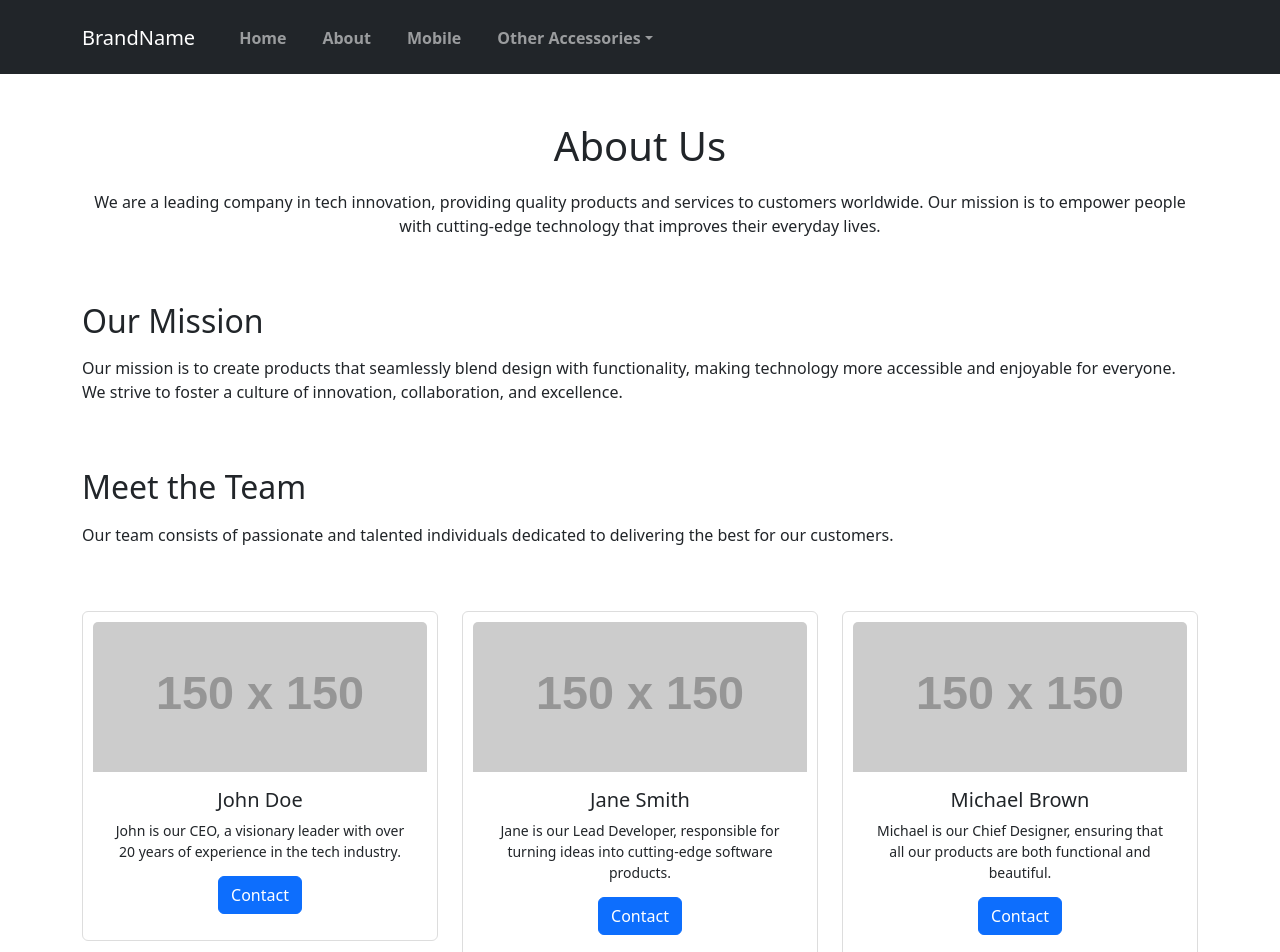
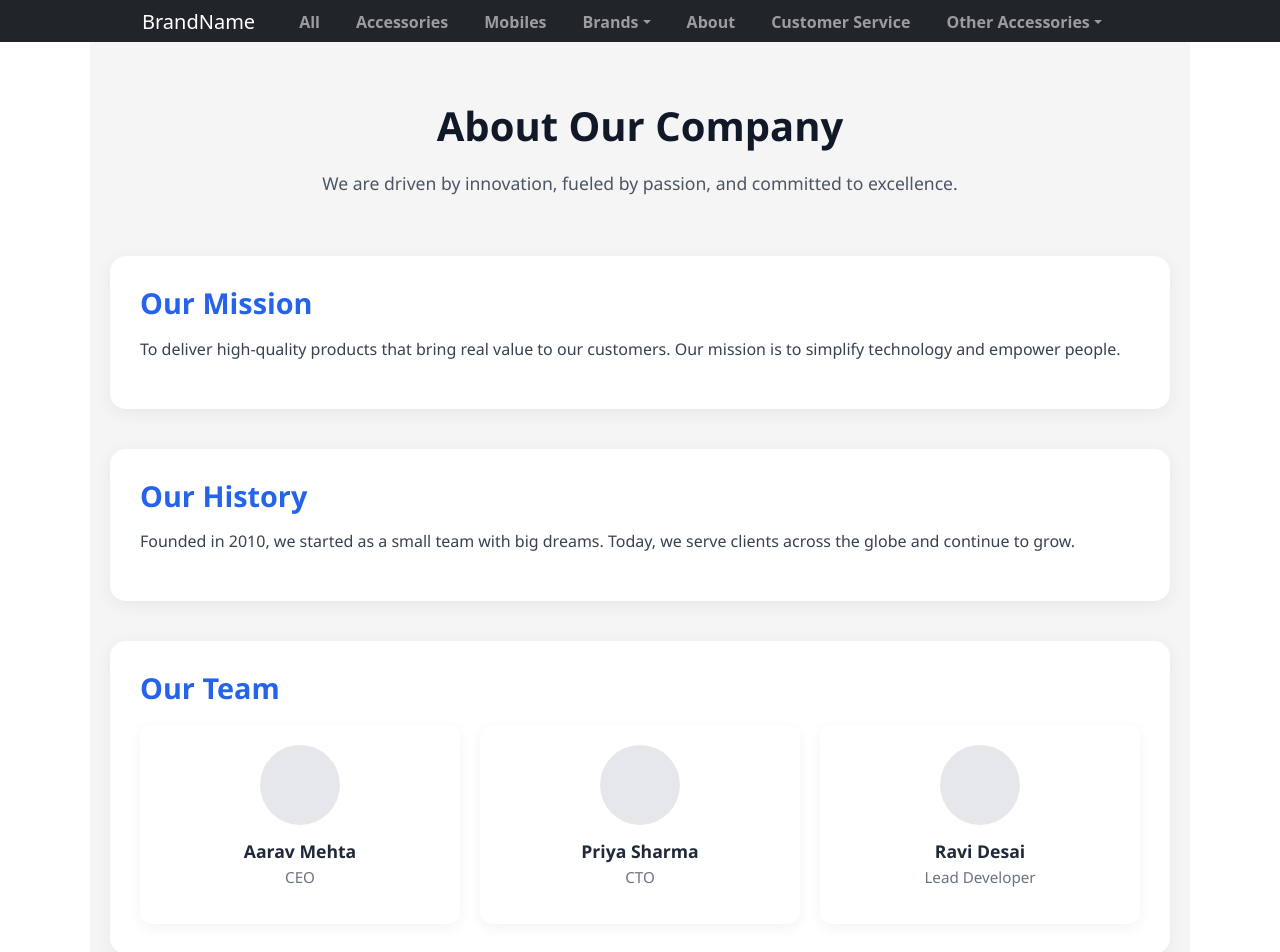
Before and after one commit to raj-tech06/Mobile_shop_by_reactjs, a React (Vite) app: page /about in a window 1280 px wide. Shown: the part 60-1012 px from the top of the page. Built offline with nearby package versions, Linux system fonts and the light colour scheme.

Commit message:
more nav items added

```diff
--- a/package.json
+++ b/package.json
@@ -12,6 +12,7 @@
   "dependencies": {
     "antd": "^5.24.5",
     "bootstrap": "^5.3.3",
+    "framer-motion": "^12.6.3",
     "react": "^19.0.0",
     "react-bootstrap": "^2.10.9",
     "react-dom": "^19.0.0",
--- a/src/App.jsx
+++ b/src/App.jsx
@@ -7,6 +7,8 @@ import Home from "./pages/Home";
 import About from './pages/about';
 import Mobile from './pages/mobile';
 import AddCartPage from './pages/AddcardPage';
+import AccessoriesPage from './pages/Accessories';
+import CustomerServicePage from './pages/CustomerService';
 
 function App() {
   return (
@@ -20,6 +22,8 @@ function App() {
           <Route path="home" element={<Home />} />
           <Route path="about" element={<About />} />
           <Route path="mobile" element={<Mobile />} />
+          <Route path='accessories' element={<AccessoriesPage />}/>.
+          <Route path='customer-service' element={<CustomerServicePage />}/>
           <Route path='cart' element={<AddCartPage />}/>
           </Route>
         </Routes>
--- a/src/comanComponent/Topbar.jsx
+++ b/src/comanComponent/Topbar.jsx
@@ -6,10 +6,10 @@ import { IoIosLogOut } from 'react-icons/io';
 import { LuScanSearch } from 'react-icons/lu';
 import 'bootstrap/dist/css/bootstrap.min.css';
 import { Link } from 'react-router-dom';
-import { useCart } from '../pages/CartContext'; // Add this line to access cart
+import { useCart } from '../pages/CartContext';
 
 const TopBar = () => {
-  const { cartItems } = useCart(); // Use cart context
+  const { cartItems } = useCart();
 
   return (
     <div id="top-bar-wrapper" className="bg-dark text-white py-2">
--- a/src/comanComponent/Topnav.jsx
+++ b/src/comanComponent/Topnav.jsx
@@ -43,21 +43,36 @@ import { Link } from 'react-router-dom';
 const NavBar = () => {
   return (
     <>
-      <Navbar bg="dark" variant="dark" expand="lg" className="py-3">
+      <Navbar bg="dark" variant="dark" expand="lg" className="py-0" id="navcolor">
         <Container>
           <Navbar.Brand as={Link} to="/">BrandName</Navbar.Brand>
           <Navbar.Toggle aria-controls="navbar-nav" />
           <Navbar.Collapse id="navbar-nav">
             <Nav className="ml-auto">
-              <Nav.Link as={Link} to="/" className="NavItem">Home</Nav.Link>
+              <Nav.Link as={Link} to="/" className="NavItem">All</Nav.Link>
+              <Nav.Link as={Link} to="/Accessories" className="NavItem">Accessories</Nav.Link>
+              <Nav.Link as={Link} to="/mobile" className="NavItem">Mobiles</Nav.Link>
+              {/* <Nav.Link as={Link} to="/" className="NavItem">i don't</Nav.Link> */}
+              {/* <Nav.Link as={Link} to="/about" className="NavItem">About</Nav.Link>
+              <Nav.Link as={Link} to="/mobile" className="NavItem">Mobile</Nav.Link> */}
+
+          <NavDropdown title="Brands" id="basic-nav-dropdown" className="NavItem">
+            <NavDropdown.Item as={Link} to="#smartwatch">Xiomi</NavDropdown.Item>
+            <NavDropdown.Item as={Link} to="#charger">Samsung</NavDropdown.Item>
+            <NavDropdown.Item as={Link} to="#bluetooth">Vivo</NavDropdown.Item>
+            <NavDropdown.Item as={Link} to="#smartwatch">Realme</NavDropdown.Item>
+            <NavDropdown.Item as={Link} to="#charger">Oppo</NavDropdown.Item>
+            <NavDropdown.Item as={Link} to="#bluetooth">Apple</NavDropdown.Item>
+          </NavDropdown>
+
               <Nav.Link as={Link} to="/about" className="NavItem">About</Nav.Link>
-              <Nav.Link as={Link} to="/mobile" className="NavItem">Mobile</Nav.Link>
+              <Nav.Link as={Link} to="/customer-service" className="NavItem">Customer Service</Nav.Link>
 
-              <NavDropdown title="Other Accessories" id="basic-nav-dropdown" className="NavItem">
-                <NavDropdown.Item as={Link} to="#smartwatch">Smart Watch</NavDropdown.Item>
-                <NavDropdown.Item as={Link} to="#charger">Charger</NavDropdown.Item>
-                <NavDropdown.Item as={Link} to="#bluetooth">Bluetooth</NavDropdown.Item>
-              </NavDropdown>
+          <NavDropdown title="Other Accessories" id="basic-nav-dropdown" className="NavItem">
+            <NavDropdown.Item as={Link} to="#smartwatch">Smart Watch</NavDropdown.Item>
+            <NavDropdown.Item as={Link} to="#charger">Charger</NavDropdown.Item>
+            <NavDropdown.Item as={Link} to="#bluetooth">Bluetooth</NavDropdown.Item>
+          </NavDropdown>
             </Nav>
           </Navbar.Collapse>
         </Container>
--- a/src/mycss/style.css
+++ b/src/mycss/style.css
@@ -73,6 +73,11 @@
     padding-left:25px ;
     /* justify-content: center; */
 
+  }
+  #navcolor{
+    background-color: #1717d2cb;
+
+    padding-left: 120px;
   }
 
   .NavItem {
@@ -154,3 +159,175 @@ color: #8f1b1b;
   /* object-fit: cover; */
 }
 /* ----------------------------------------------------- */
+/* customer-service css */
+
+/* Main Container */
+.customer-container {
+  max-width: 800px;
+  margin: 0 auto;
+  padding: 60px 20px;
+  background-color: #f9fafb;
+  color: #333;
+  font-family: 'Segoe UI', Tahoma, Geneva, Verdana, sans-serif;
+}
+
+.customer-title {
+  text-align: center;
+  font-size: 2.5rem;
+  margin-bottom: 40px;
+  font-weight: 700;
+  color: #111827;
+}
+
+/* Section Cards */
+.customer-card {
+  background-color: #ffffff;
+  padding: 30px;
+  border-radius: 16px;
+  box-shadow: 0 4px 20px rgba(0, 0, 0, 0.05);
+  margin-bottom: 30px;
+}
+
+.customer-subtitle {
+  font-size: 1.5rem;
+  color: #4f46e5;
+  margin-bottom: 16px;
+  font-weight: 600;
+}
+
+.customer-text {
+  font-size: 1rem;
+  margin-bottom: 8px;
+  line-height: 1.6;
+}
+
+.customer-faqs {
+  list-style-type: disc;
+  padding-left: 20px;
+  line-height: 1.7;
+  font-size: 1rem;
+}
+
+/* Form */
+.customer-form {
+  display: flex;
+  flex-direction: column;
+  gap: 15px;
+}
+
+.customer-input,
+.customer-textarea {
+  padding: 12px 15px;
+  border: 1px solid #ccc;
+  border-radius: 8px;
+  font-size: 1rem;
+  transition: border 0.3s ease;
+}
+
+.customer-input:focus,
+.customer-textarea:focus {
+  border-color: #4f46e5;
+  outline: none;
+}
+
+.customer-button {
+  padding: 12px 20px;
+  background-color: #4f46e5;
+  color: #fff;
+  border: none;
+  border-radius: 8px;
+  font-size: 1rem;
+  cursor: pointer;
+  transition: background-color 0.3s ease;
+}
+
+.customer-button:hover {
+  background-color: #4338ca;
+}
+/* ----------------------about.jsx css---------------- */
+/* Container */
+.about-container {
+  max-width: 1100px;
+  margin: 0 auto;
+  padding: 60px 20px;
+  font-family: 'Segoe UI', Tahoma, Geneva, Verdana, sans-serif;
+  background-color: #f5f5f5;
+  color: #1f2937;
+}
+
+/* Hero */
+.about-hero {
+  text-align: center;
+  margin-bottom: 60px;
+}
+
+.about-title {
+  font-size: 2.5rem;
+  font-weight: bold;
+  margin-bottom: 20px;
+  color: #111827;
+}
+
+.about-subtext {
+  font-size: 1.1rem;
+  color: #4b5563;
+}
+
+/* Sections */
+.about-section {
+  margin-bottom: 40px;
+  background: #fff;
+  padding: 30px;
+  border-radius: 16px;
+  box-shadow: 0 4px 18px rgba(0, 0, 0, 0.06);
+}
+
+.about-heading {
+  font-size: 1.8rem;
+  font-weight: 600;
+  margin-bottom: 16px;
+  color: #2563eb;
+}
+
+.about-text {
+  font-size: 1rem;
+  line-height: 1.6;
+  color: #374151;
+}
+
+/* Team */
+.about-team {
+  display: grid;
+  grid-template-columns: repeat(auto-fit, minmax(220px, 1fr));
+  gap: 20px;
+  margin-top: 20px;
+}
+
+.team-card {
+  background-color: #ffffff;
+  border-radius: 12px;
+  padding: 20px;
+  text-align: center;
+  box-shadow: 0 4px 14px rgba(0, 0, 0, 0.05);
+  transition: transform 0.3s ease;
+}
+
+.team-avatar {
+  width: 80px;
+  height: 80px;
+  margin: 0 auto 16px;
+  border-radius: 50%;
+  background-color: #e5e7eb;
+}
+
+.team-name {
+  font-size: 1.1rem;
+  font-weight: bold;
+  color: #1f2937;
+  margin-bottom: 4px;
+}
+
+.team-role {
+  font-size: 0.95rem;
+  color: #6b7280;
+}
--- /dev/null
+++ b/src/pages/Accessories.jsx
@@ -0,0 +1,39 @@
+import { motion } from "framer-motion";
+
+export default function AccessoriesPage() {
+  const accessories = [
+    { name: "Wireless Earbuds", price: "$49", image: "🎧" },
+    { name: "Phone Case", price: "$19", image: "📱" },
+    { name: "Smart Watch", price: "$129", image: "⌚" },
+    { name: "Car Charger", price: "$25", image: "🚗" },
+    { name: "Bluetooth Speaker", price: "$89", image: "🔊" },
+    { name: "Screen Protector", price: "$10", image: "🛡️" },
+  ];
+
+  return (
+    <div className="px-6 py-12 max-w-6xl mx-auto bg-gray-50 text-gray-800">
+      <motion.h1
+        initial={{ opacity: 0, y: -20 }}
+        animate={{ opacity: 1, y: 0 }}
+        transition={{ duration: 0.5 }}
+        className="text-4xl font-bold text-center mb-12 text-gray-900"
+      >
+        Accessories
+      </motion.h1>
+
+      <div className="grid grid-cols-1 sm:grid-cols-2 md:grid-cols-3 gap-8">
+        {accessories.map((item, index) => (
+          <motion.div
+            key={index}
+            whileHover={{ scale: 1.05 }}
+            className="bg-white p-6 rounded-2xl shadow-md text-center hover:shadow-xl transition-shadow"
+          >
+            <div className="text-5xl mb-4">{item.image}</div>
+            <h2 className="text-xl font-semibold text-gray-800">{item.name}</h2>
+            <p className="text-indigo-600 font-bold mt-2">{item.price}</p>
+          </motion.div>
+        ))}
+      </div>
+    </div>
+  );
+}
--- /dev/null
+++ b/src/pages/CustomerService.jsx
@@ -0,0 +1,63 @@
+import { motion } from "framer-motion";
+
+function CustomerServicePage() {
+  return (
+    <div className="customer-container">
+      <motion.h1
+        initial={{ opacity: 0, y: -20 }}
+        animate={{ opacity: 1, y: 0 }}
+        transition={{ duration: 0.5 }}
+        className="customer-title"
+      >
+        Customer Service
+      </motion.h1>
+
+      <motion.section
+        initial={{ opacity: 0 }}
+        whileInView={{ opacity: 1 }}
+        transition={{ duration: 0.6 }}
+        viewport={{ once: true }}
+        className="customer-card"
+      >
+        <h2 className="customer-subtitle">Contact Us</h2>
+        <p className="customer-text">Have questions? We’re here to help! Reach out to our support team.</p>
+        <p className="customer-text">Email: support@company.com</p>
+        <p className="customer-text">Phone: +1 (555) 123-4567</p>
+        <p className="customer-text">Working Hours: Mon - Fri, 9am - 6pm</p>
+      </motion.section>
+
+      <motion.section
+        initial={{ opacity: 0 }}
+        whileInView={{ opacity: 1 }}
+        transition={{ duration: 0.6, delay: 0.1 }}
+        viewport={{ once: true }}
+        className="customer-card"
+      >
+        <h2 className="customer-subtitle">FAQs</h2>
+        <ul className="customer-faqs">
+          <li><strong>How do I track my order?</strong> You can track your order using the tracking link sent to your email.</li>
+          <li><strong>What is your return policy?</strong> We offer a 30-day return policy for unused items in original condition.</li>
+          <li><strong>Can I change my delivery address?</strong> Yes, contact support within 12 hours of placing the order.</li>
+        </ul>
+      </motion.section>
+
+      <motion.section
+        initial={{ opacity: 0 }}
+        whileInView={{ opacity: 1 }}
+        transition={{ duration: 0.6, delay: 0.2 }}
+        viewport={{ once: true }}
+        className="customer-card"
+      >
+        <h2 className="customer-subtitle">Submit a Request</h2>
+        <form className="customer-form">
+          <input type="text" placeholder="Your Name" className="customer-input" />
+          <input type="email" placeholder="Your Email" className="customer-input" />
+          <textarea rows="4" placeholder="Your Message" className="customer-textarea"></textarea>
+          <button type="submit" className="customer-button">Send Message</button>
+        </form>
+      </motion.section>
+    </div>
+  );
+}
+
+export default CustomerServicePage;
--- a/src/pages/about.jsx
+++ b/src/pages/about.jsx
@@ -1,100 +1,73 @@
-import React from 'react';
-import { Container, Row, Col, Card, Button } from 'react-bootstrap';
-import 'bootstrap/dist/css/bootstrap.min.css';
+import { motion } from "framer-motion";
 
-const About = () => {
+function AboutPage() {
   return (
-    <div>
-      {/* About Section */}
-      <Container className="my-5">
-        <Row className="text-center">
-          <Col>
-            <h1>About Us</h1>
-            <p>
-              We are a leading company in tech innovation, providing quality products and services to
-              customers worldwide. Our mission is to empower people with cutting-edge technology that
-              improves their everyday lives.
-            </p>
-          </Col>
-        </Row>
-      </Container>
+    <div className="about-container">
+      {/* Hero Section */}
+      <motion.div
+        initial={{ opacity: 0, y: -30 }}
+        animate={{ opacity: 1, y: 0 }}
+        transition={{ duration: 0.6 }}
+        className="about-hero"
+      >
+        <h1 className="about-title">About Our Company</h1>
+        <p className="about-subtext">
+          We are driven by innovation, fueled by passion, and committed to excellence.
+        </p>
+      </motion.div>
 
-      {/* Mission Section */}
-      <Container>
-        <Row className="my-5">
-          <Col>
-            <h2>Our Mission</h2>
-            <p>
-              Our mission is to create products that seamlessly blend design with functionality, making
-              technology more accessible and enjoyable for everyone. We strive to foster a culture of
-              innovation, collaboration, and excellence.
-            </p>
-          </Col>
-        </Row>
-      </Container>
+      {/* Our Mission */}
+      <motion.section
+        initial={{ opacity: 0, x: -50 }}
+        whileInView={{ opacity: 1, x: 0 }}
+        transition={{ duration: 0.6 }}
+        viewport={{ once: true }}
+        className="about-section"
+      >
+        <h2 className="about-heading">Our Mission</h2>
+        <p className="about-text">
+          To deliver high-quality products that bring real value to our customers. Our mission is to simplify technology and empower people.
+        </p>
+      </motion.section>
 
-      {/* Team Section */}
-      <Container>
-        <Row className="my-5">
-          <Col>
-            <h2>Meet the Team</h2>
-            <p>Our team consists of passionate and talented individuals dedicated to delivering the best for our customers.</p>
-          </Col>
-        </Row>
-        <Row>
-          <Col md={4} className="mb-4">
-            <Card>
-              <Card.Img variant="top" src="https://via.placeholder.com/150" />
-              <Card.Body>
-                <Card.Title>John Doe</Card.Title>
-                <Card.Text>
-                  John is our CEO, a visionary leader with over 20 years of experience in the tech industry.
-                </Card.Text>
-                <Button variant="primary">Contact</Button>
-              </Card.Body>
-            </Card>
-          </Col>
+      {/* Our History */}
+      <motion.section
+        initial={{ opacity: 0, x: 50 }}
+        whileInView={{ opacity: 1, x: 0 }}
+        transition={{ duration: 0.6 }}
+        viewport={{ once: true }}
+        className="about-section"
+      >
+        <h2 className="about-heading">Our History</h2>
+        <p className="about-text">
+          Founded in 2010, we started as a small team with big dreams. Today, we serve clients across the globe and continue to grow.
+        </p>
+      </motion.section>
 
-          <Col md={4} className="mb-4">
-            <Card>
-              <Card.Img variant="top" src="https://via.placeholder.com/150" />
-              <Card.Body>
-                <Card.Title>Jane Smith</Card.Title>
-                <Card.Text>
-                  Jane is our Lead Developer, responsible for turning ideas into cutting-edge software products.
-                </Card.Text>
-                <Button variant="primary">Contact</Button>
-              </Card.Body>
-            </Card>
-          </Col>
-
-          <Col md={4} className="mb-4">
-            <Card>
-              <Card.Img variant="top" src="https://via.placeholder.com/150" />
-              <Card.Body>
-                <Card.Title>Michael Brown</Card.Title>
-                <Card.Text>
-                  Michael is our Chief Designer, ensuring that all our products are both functional and beautiful.
-                </Card.Text>
-                <Button variant="primary">Contact</Button>
-              </Card.Body>
-            </Card>
-          </Col>
-        </Row>
-      </Container>
-
-      {/* Contact Section */}
-      <Container className="my-5">
-        <Row>
-          <Col>
-            <h2>Contact Us</h2>
-            <p>If you have any questions or would like to know more, feel free to reach out!</p>
-            <Button variant="success" href="mailto:info@company.com">Contact Us</Button>
-          </Col>
-        </Row>
-      </Container>
+      {/* Our Team */}
+      <motion.section
+        initial={{ opacity: 0 }}
+        whileInView={{ opacity: 1 }}
+        transition={{ duration: 0.6 }}
+        viewport={{ once: true }}
+        className="about-section"
+      >
+        <h2 className="about-heading">Our Team</h2>
+        <div className="about-team">
+          {[{ name: "Aarav Mehta", role: "CEO" },{ name: "Priya Sharma", role: "CTO" },{ name: "Ravi Desai", role: "Lead Developer" }].map((member, index) => (
+            <motion.div
+              key={index}
+              className="team-card"
+              whileHover={{ scale: 1.05 }}
+            >
+              <div className="team-avatar" />
+              <h3 className="team-name">{member.name}</h3>
+              <p className="team-role">{member.role}</p>
+            </motion.div>
+          ))}
+        </div>
+      </motion.section>
     </div>
   );
-};
-
-export default About;
+}
+export default AboutPage;
```
Also changed, not shown: 1 other file (tests, documents, lock files or other folders).
